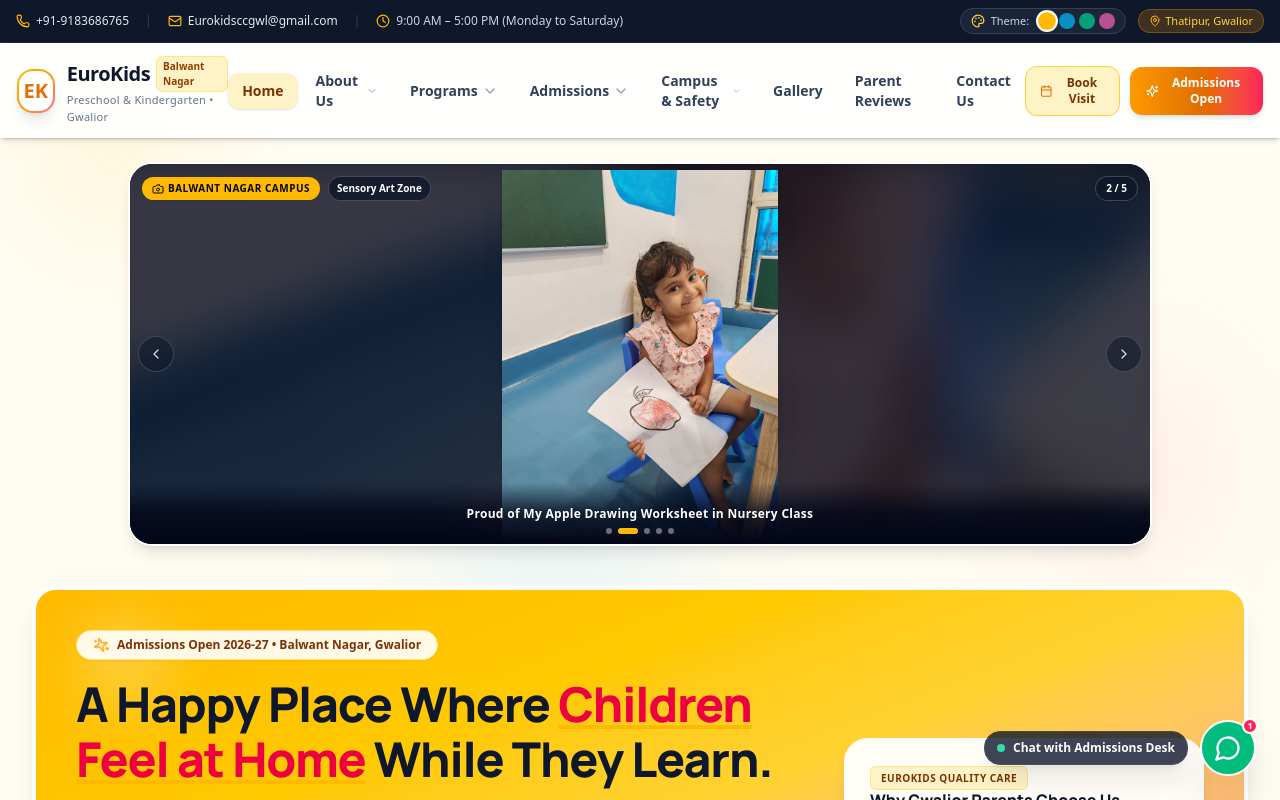
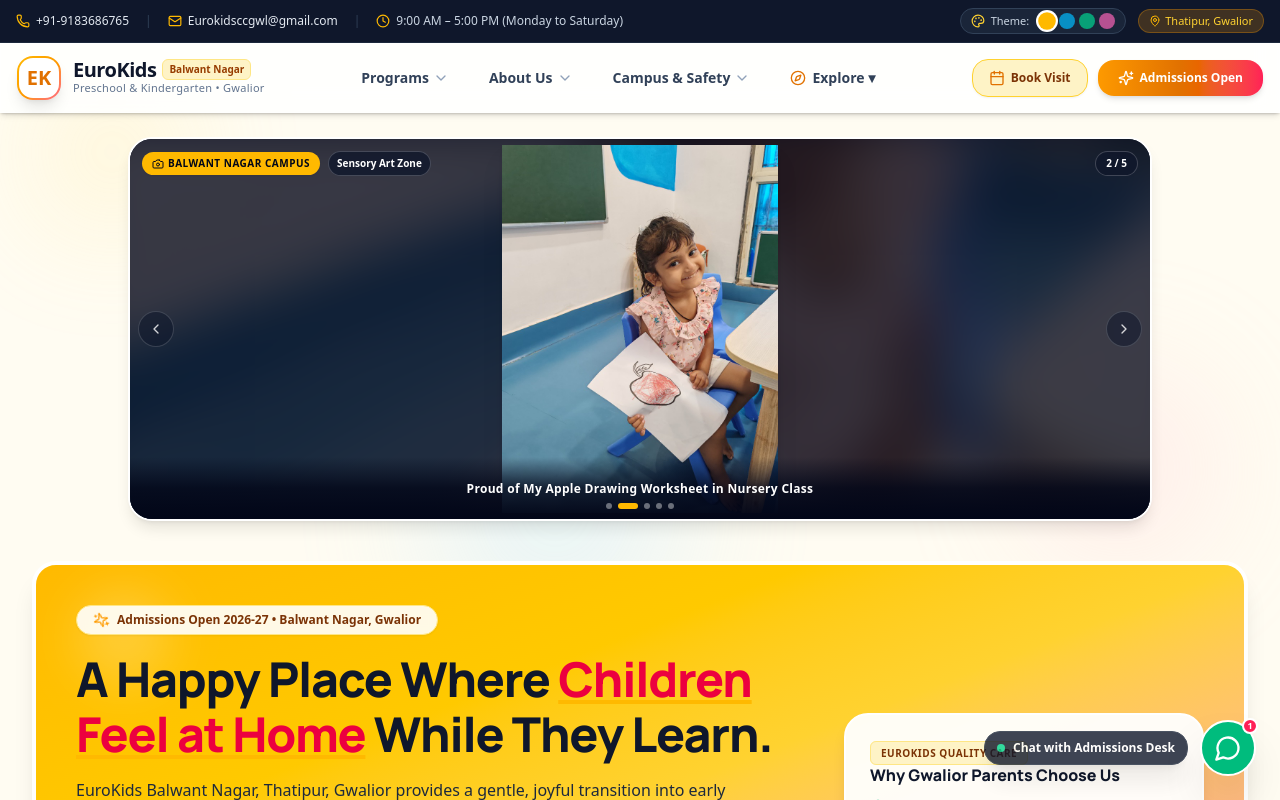
Before and after one commit to abhishekgaud7/Euro-Kids-Bn, a React (Vite) app: page / in a window 1280 px wide. Shown: the top 800 px of the page. Built offline with nearby package versions, Linux system fonts and the light colour scheme.

Commit message:
Streamline navbar layout by removing text clutter (Home, Admissions, Gallery, Reviews, Contact) into clean Explore dropdown

```diff
--- a/src/components/Header.tsx
+++ b/src/components/Header.tsx
@@ -24,7 +24,10 @@ import {
   Users,
   Sun,
   CheckCircle2,
-  Download
+  Download,
+  Image as ImageIcon,
+  MessageSquare,
+  PhoneCall
 } from 'lucide-react';
 import { useTheme } from '../contexts/ThemeContext';
 import { useData } from '../contexts/DataContext';
@@ -107,28 +110,6 @@ export const Header: React.FC<HeaderProps> = ({ activeTab, setActiveTab }) => {
     }
   ];
 
-  // Admissions Dropdown Items
-  const admissionsDropdownItems = [
-    {
-      title: '4-Step Admission Guide',
-      desc: 'Online enquiry, walkthrough, docs & seat confirmation.',
-      icon: FileText,
-      color: 'bg-sky-100 text-sky-700'
-    },
-    {
-      title: 'Prospectus Downloads',
-      desc: 'Download session 2026-27 brochure & medical form.',
-      icon: Download,
-      color: 'bg-amber-100 text-amber-700'
-    },
-    {
-      title: 'Frequently Asked Questions',
-      desc: 'Transparent fees, child security & meal policies.',
-      icon: CheckCircle2,
-      color: 'bg-purple-100 text-purple-700'
-    }
-  ];
-
   // Campus Dropdown Items
   const campusDropdownItems = [
     {
@@ -148,6 +129,42 @@ export const Header: React.FC<HeaderProps> = ({ activeTab, setActiveTab }) => {
       desc: '100% fenced campus with safe pick-up gates.',
       icon: ShieldCheck,
       color: 'bg-rose-100 text-rose-700'
+    }
+  ];
+
+  // Explore Quick Dropdown Items (Keeps Gallery, Parent Reviews, Admissions, & Contact available cleanly without cluttering navbar)
+  const exploreDropdownItems = [
+    {
+      title: 'Photo Gallery',
+      desc: 'Real photos of events, classrooms & playground.',
+      path: '/gallery',
+      id: 'gallery',
+      icon: ImageIcon,
+      color: 'bg-amber-100 text-amber-700'
+    },
+    {
+      title: 'Parent Reviews & Ratings',
+      desc: 'Read testimonials from Gwalior parents.',
+      path: '/feedbacks',
+      id: 'feedbacks',
+      icon: MessageSquare,
+      color: 'bg-emerald-100 text-emerald-700'
+    },
+    {
+      title: 'Admissions & Downloads',
+      desc: '4-step process, fees & prospectus download.',
+      path: '/admissions',
+      id: 'admissions',
+      icon: FileText,
+      color: 'bg-sky-100 text-sky-700'
+    },
+    {
+      title: 'Contact Us & Location',
+      desc: 'Get in touch with front desk in Thatipur.',
+      path: '/contact',
+      id: 'contact',
+      icon: PhoneCall,
+      color: 'bg-purple-100 text-purple-700'
     }
   ];
 
@@ -224,7 +241,7 @@ export const Header: React.FC<HeaderProps> = ({ activeTab, setActiveTab }) => {
       {/* Main Navbar */}
       <div className="glass-panel bg-white/90 border-b border-amber-100/60 shadow-md px-4 py-3">
         <div className="max-w-7xl mx-auto flex items-center justify-between">
-          {/* Standard Logo Link to Home */}
+          {/* Logo */}
           <Link
             to="/"
             onClick={() => handleNavClick('home')}
@@ -251,87 +268,8 @@ export const Header: React.FC<HeaderProps> = ({ activeTab, setActiveTab }) => {
             </div>
           </Link>
 
-          {/* Desktop Navigation Links */}
-          <nav className="hidden lg:flex items-center gap-1">
-            <Link
-              to="/"
-              onClick={() => handleNavClick('home')}
-              className={`px-3.5 py-2 rounded-xl text-sm font-semibold transition-all duration-200 ${
-                activeTab === 'home' || location.pathname === '/'
-                  ? 'bg-amber-100 text-amber-900 shadow-sm'
-                  : 'text-slate-700 hover:text-amber-600 hover:bg-amber-50/80'
-              }`}
-            >
-              Home
-            </Link>
-
-            {/* ABOUT US (HOVER MENU) */}
-            <div
-              className="relative"
-              onMouseEnter={() => setHoveredMenu('about')}
-              onMouseLeave={() => setHoveredMenu(null)}
-            >
-              <Link
-                to="/about"
-                onClick={() => handleNavClick('about')}
-                className={`flex items-center gap-1 px-3.5 py-2 rounded-xl text-sm font-semibold transition-all duration-200 ${
-                  activeTab === 'about' || location.pathname === '/about'
-                    ? 'bg-amber-100 text-amber-900 shadow-sm'
-                    : 'text-slate-700 hover:text-amber-600 hover:bg-amber-50/80'
-                }`}
-              >
-                <span>About Us</span>
-                <ChevronDown
-                  className={`w-4 h-4 transition-transform duration-300 ${
-                    hoveredMenu === 'about' ? 'rotate-180 text-amber-600' : 'text-slate-400'
-                  }`}
-                />
-              </Link>
-
-              <AnimatePresence>
-                {hoveredMenu === 'about' && (
-                  <motion.div
-                    initial={{ opacity: 0, y: 10, scale: 0.95 }}
-                    animate={{ opacity: 1, y: 0, scale: 1 }}
-                    exit={{ opacity: 0, y: 6, scale: 0.96 }}
-                    transition={{ duration: 0.2, ease: 'easeOut' }}
-                    className="absolute top-full left-0 mt-1 w-72 glass-dropdown rounded-2xl p-3 shadow-2xl z-50 border border-amber-100"
-                  >
-                    <div className="px-3 py-1.5 mb-1.5 border-b border-slate-100 flex items-center justify-between">
-                      <span className="text-[11px] font-bold uppercase tracking-wider text-slate-500">
-                        About Our Preschool
-                      </span>
-                      <Sparkles className="w-3.5 h-3.5 text-amber-500" />
-                    </div>
-
-                    <div className="space-y-1">
-                      {aboutDropdownItems.map((item, idx) => {
-                        const IconComp = item.icon;
-                        return (
-                          <Link
-                            key={idx}
-                            to="/about"
-                            onClick={() => handleNavClick('about')}
-                            className="group flex items-start gap-2.5 p-2 rounded-xl hover:bg-amber-50/80 transition-all"
-                          >
-                            <div className={`p-2 rounded-lg ${item.color} group-hover:scale-105 transition-transform`}>
-                              <IconComp className="w-4 h-4" />
-                            </div>
-                            <div>
-                              <h4 className="text-xs font-bold text-slate-900 group-hover:text-amber-600">
-                                {item.title}
-                              </h4>
-                              <p className="text-[10px] text-slate-500 line-clamp-1">{item.desc}</p>
-                            </div>
-                          </Link>
-                        );
-                      })}
-                    </div>
-                  </motion.div>
-                )}
-              </AnimatePresence>
-            </div>
-
+          {/* Clean Desktop Navigation Links (Uncluttered & Spacious) */}
+          <nav className="hidden lg:flex items-center gap-2">
             {/* PROGRAMS (HOVER MENU) */}
             <div
               className="relative"
@@ -341,9 +279,9 @@ export const Header: React.FC<HeaderProps> = ({ activeTab, setActiveTab }) => {
               <Link
                 to="/programs"
                 onClick={() => handleNavClick('programs')}
-                className={`flex items-center gap-1 px-3.5 py-2 rounded-xl text-sm font-semibold transition-all duration-200 ${
+                className={`flex items-center gap-1 px-4 py-2.5 rounded-2xl text-sm font-extrabold transition-all duration-200 ${
                   activeTab === 'programs' || location.pathname === '/programs'
-                    ? 'bg-amber-100 text-amber-900 shadow-sm'
+                    ? 'bg-amber-100 text-amber-900 shadow-xs'
                     : 'text-slate-700 hover:text-amber-600 hover:bg-amber-50/80'
                 }`}
               >
@@ -406,53 +344,53 @@ export const Header: React.FC<HeaderProps> = ({ activeTab, setActiveTab }) => {
               </AnimatePresence>
             </div>
 
-            {/* ADMISSIONS (HOVER MENU) */}
+            {/* ABOUT US (HOVER MENU) */}
             <div
               className="relative"
-              onMouseEnter={() => setHoveredMenu('admissions')}
+              onMouseEnter={() => setHoveredMenu('about')}
               onMouseLeave={() => setHoveredMenu(null)}
             >
               <Link
-                to="/admissions"
-                onClick={() => handleNavClick('admissions')}
-                className={`flex items-center gap-1 px-3.5 py-2 rounded-xl text-sm font-semibold transition-all duration-200 ${
-                  activeTab === 'admissions' || location.pathname === '/admissions'
-                    ? 'bg-amber-100 text-amber-900 shadow-sm'
+                to="/about"
+                onClick={() => handleNavClick('about')}
+                className={`flex items-center gap-1 px-4 py-2.5 rounded-2xl text-sm font-extrabold transition-all duration-200 ${
+                  activeTab === 'about' || location.pathname === '/about'
+                    ? 'bg-amber-100 text-amber-900 shadow-xs'
                     : 'text-slate-700 hover:text-amber-600 hover:bg-amber-50/80'
                 }`}
               >
-                <span>Admissions</span>
+                <span>About Us</span>
                 <ChevronDown
                   className={`w-4 h-4 transition-transform duration-300 ${
-                    hoveredMenu === 'admissions' ? 'rotate-180 text-amber-600' : 'text-slate-400'
+                    hoveredMenu === 'about' ? 'rotate-180 text-amber-600' : 'text-slate-400'
                   }`}
                 />
               </Link>
 
               <AnimatePresence>
-                {hoveredMenu === 'admissions' && (
+                {hoveredMenu === 'about' && (
                   <motion.div
                     initial={{ opacity: 0, y: 10, scale: 0.95 }}
                     animate={{ opacity: 1, y: 0, scale: 1 }}
                     exit={{ opacity: 0, y: 6, scale: 0.96 }}
                     transition={{ duration: 0.2, ease: 'easeOut' }}
-                    className="absolute top-full left-0 mt-1 w-80 glass-dropdown rounded-2xl p-3 shadow-2xl z-50 border border-amber-100"
+                    className="absolute top-full left-0 mt-1 w-72 glass-dropdown rounded-2xl p-3 shadow-2xl z-50 border border-amber-100"
                   >
                     <div className="px-3 py-1.5 mb-1.5 border-b border-slate-100 flex items-center justify-between">
                       <span className="text-[11px] font-bold uppercase tracking-wider text-slate-500">
-                        Admissions & Process
+                        About Our Preschool
                       </span>
-                      <Sparkles className="w-3.5 h-3.5 text-sky-500" />
+                      <Sparkles className="w-3.5 h-3.5 text-amber-500" />
                     </div>
 
                     <div className="space-y-1">
-                      {admissionsDropdownItems.map((item, idx) => {
+                      {aboutDropdownItems.map((item, idx) => {
                         const IconComp = item.icon;
                         return (
                           <Link
                             key={idx}
-                            to="/admissions"
-                            onClick={() => handleNavClick('admissions')}
+                            to="/about"
+                            onClick={() => handleNavClick('about')}
                             className="group flex items-start gap-2.5 p-2 rounded-xl hover:bg-amber-50/80 transition-all"
                           >
                             <div className={`p-2 rounded-lg ${item.color} group-hover:scale-105 transition-transform`}>
@@ -482,9 +420,9 @@ export const Header: React.FC<HeaderProps> = ({ activeTab, setActiveTab }) => {
               <Link
                 to="/campus"
                 onClick={() => handleNavClick('campus')}
-                className={`flex items-center gap-1 px-3.5 py-2 rounded-xl text-sm font-semibold transition-all duration-200 ${
+                className={`flex items-center gap-1 px-4 py-2.5 rounded-2xl text-sm font-extrabold transition-all duration-200 ${
                   activeTab === 'campus' || location.pathname === '/campus'
-                    ? 'bg-amber-100 text-amber-900 shadow-sm'
+                    ? 'bg-amber-100 text-amber-900 shadow-xs'
                     : 'text-slate-700 hover:text-amber-600 hover:bg-amber-50/80'
                 }`}
               >
@@ -503,7 +441,7 @@ export const Header: React.FC<HeaderProps> = ({ activeTab, setActiveTab }) => {
                     animate={{ opacity: 1, y: 0, scale: 1 }}
                     exit={{ opacity: 0, y: 6, scale: 0.96 }}
                     transition={{ duration: 0.2, ease: 'easeOut' }}
-                    className="absolute top-full right-0 mt-1 w-80 glass-dropdown rounded-2xl p-3 shadow-2xl z-50 border border-amber-100"
+                    className="absolute top-full left-0 mt-1 w-80 glass-dropdown rounded-2xl p-3 shadow-2xl z-50 border border-amber-100"
                   >
                     <div className="px-3 py-1.5 mb-1.5 border-b border-slate-100 flex items-center justify-between">
                       <span className="text-[11px] font-bold uppercase tracking-wider text-slate-500">
@@ -540,48 +478,73 @@ export const Header: React.FC<HeaderProps> = ({ activeTab, setActiveTab }) => {
               </AnimatePresence>
             </div>
 
-            <Link
-              to="/gallery"
-              onClick={() => handleNavClick('gallery')}
-              className={`px-3.5 py-2 rounded-xl text-sm font-semibold transition-all duration-200 ${
-                activeTab === 'gallery' || location.pathname === '/gallery'
-                  ? 'bg-amber-100 text-amber-900 shadow-sm'
-                  : 'text-slate-700 hover:text-amber-600 hover:bg-amber-50/80'
-              }`}
+            {/* EXPLORE MORE (HOVER DROPDOWN FOR GALLERY, REVIEWS, ADMISSIONS, CONTACT) */}
+            <div
+              className="relative"
+              onMouseEnter={() => setHoveredMenu('explore')}
+              onMouseLeave={() => setHoveredMenu(null)}
             >
-              Gallery
-            </Link>
+              <button
+                className={`flex items-center gap-1.5 px-4 py-2.5 rounded-2xl text-sm font-extrabold transition-all duration-200 ${
+                  hoveredMenu === 'explore' || ['/gallery', '/feedbacks', '/admissions', '/contact'].includes(location.pathname)
+                    ? 'bg-amber-100 text-amber-900 shadow-xs'
+                    : 'text-slate-700 hover:text-amber-600 hover:bg-amber-50/80'
+                }`}
+              >
+                <Compass className="w-4 h-4 text-amber-600" />
+                <span>Explore ▾</span>
+              </button>
 
-            <Link
-              to="/feedbacks"
-              onClick={() => handleNavClick('feedbacks')}
-              className={`px-3.5 py-2 rounded-xl text-sm font-semibold transition-all duration-200 ${
-                activeTab === 'feedbacks' || location.pathname === '/feedbacks'
-                  ? 'bg-amber-100 text-amber-900 shadow-sm'
-                  : 'text-slate-700 hover:text-amber-600 hover:bg-amber-50/80'
-              }`}
-            >
-              Parent Reviews
-            </Link>
+              <AnimatePresence>
+                {hoveredMenu === 'explore' && (
+                  <motion.div
+                    initial={{ opacity: 0, y: 10, scale: 0.95 }}
+                    animate={{ opacity: 1, y: 0, scale: 1 }}
+                    exit={{ opacity: 0, y: 6, scale: 0.96 }}
+                    transition={{ duration: 0.2, ease: 'easeOut' }}
+                    className="absolute top-full right-0 mt-1 w-80 glass-dropdown rounded-2xl p-3 shadow-2xl z-50 border border-amber-100"
+                  >
+                    <div className="px-3 py-1.5 mb-1.5 border-b border-slate-100 flex items-center justify-between">
+                      <span className="text-[11px] font-bold uppercase tracking-wider text-slate-500">
+                        Explore Preschool Features
+                      </span>
+                      <Sparkles className="w-3.5 h-3.5 text-amber-500" />
+                    </div>
 
-            <Link
-              to="/contact"
-              onClick={() => handleNavClick('contact')}
-              className={`px-3.5 py-2 rounded-xl text-sm font-semibold transition-all duration-200 ${
-                activeTab === 'contact' || location.pathname === '/contact'
-                  ? 'bg-amber-100 text-amber-900 shadow-sm'
-                  : 'text-slate-700 hover:text-amber-600 hover:bg-amber-50/80'
-              }`}
-            >
-              Contact Us
-            </Link>
+                    <div className="space-y-1">
+                      {exploreDropdownItems.map((item) => {
+                        const IconComp = item.icon;
+                        return (
+                          <Link
+                            key={item.id}
+                            to={item.path}
+                            onClick={() => handleNavClick(item.id)}
+                            className="group flex items-start gap-2.5 p-2 rounded-xl hover:bg-amber-50/80 transition-all"
+                          >
+                            <div className={`p-2 rounded-lg ${item.color} group-hover:scale-105 transition-transform`}>
+                              <IconComp className="w-4 h-4" />
+                            </div>
+                            <div>
+                              <h4 className="text-xs font-bold text-slate-900 group-hover:text-amber-600">
+                                {item.title}
+                              </h4>
+                              <p className="text-[10px] text-slate-500 line-clamp-1">{item.desc}</p>
+                            </div>
+                          </Link>
+                        );
+                      })}
+                    </div>
+                  </motion.div>
+                )}
+              </AnimatePresence>
+            </div>
           </nav>
 
           {/* Action CTAs */}
           <div className="hidden sm:flex items-center gap-2.5">
             <button
               onClick={openBookVisit}
-              className="flex items-center gap-1.5 px-3.5 py-2 rounded-xl text-xs font-bold text-amber-900 bg-amber-100 hover:bg-amber-200 border border-amber-300 transition-all hover:scale-105 active:scale-95 shadow-xs"
+              className="flex items-center gap-1.5 px-4 py-2.5 rounded-2xl text-xs font-extrabold text-amber-900 bg-amber-100 hover:bg-amber-200 border border-amber-300 transition-all hover:scale-105 active:scale-95 shadow-xs"
             >
               <Calendar className="w-4 h-4 text-amber-600" />
               <span>Book Visit</span>
@@ -589,7 +552,7 @@ export const Header: React.FC<HeaderProps> = ({ activeTab, setActiveTab }) => {
 
             <button
               onClick={openEnquiryDrawer}
-              className="flex items-center gap-1.5 px-4 py-2 rounded-xl text-xs font-bold text-white bg-gradient-to-r from-amber-500 via-amber-600 to-rose-500 hover:from-amber-600 hover:to-rose-600 shadow-md hover:shadow-lg transition-all hover:scale-105 active:scale-95"
+              className="flex items-center gap-1.5 px-5 py-2.5 rounded-2xl text-xs font-black text-white bg-gradient-to-r from-amber-500 via-amber-600 to-rose-500 hover:from-amber-600 hover:to-rose-600 shadow-md hover:shadow-lg transition-all hover:scale-105 active:scale-95"
             >
               <Sparkles className="w-4 h-4" />
               <span>Admissions Open</span>
@@ -625,6 +588,13 @@ export const Header: React.FC<HeaderProps> = ({ activeTab, setActiveTab }) => {
                 Home
               </Link>
               <Link
+                to="/programs"
+                onClick={() => handleNavClick('programs')}
+                className="block px-4 py-2 rounded-xl text-sm font-bold text-slate-700 hover:bg-amber-50"
+              >
+                Programs
+              </Link>
+              <Link
                 to="/about"
                 onClick={() => handleNavClick('about')}
                 className="block px-4 py-2 rounded-xl text-sm font-bold text-slate-700 hover:bg-amber-50"
@@ -632,11 +602,11 @@ export const Header: React.FC<HeaderProps> = ({ activeTab, setActiveTab }) => {
                 About Us
               </Link>
               <Link
-                to="/programs"
-                onClick={() => handleNavClick('programs')}
+                to="/campus"
+                onClick={() => handleNavClick('campus')}
                 className="block px-4 py-2 rounded-xl text-sm font-bold text-slate-700 hover:bg-amber-50"
               >
-                Programs
+                Campus & Bus Routes
               </Link>
               <Link
                 to="/admissions"
@@ -644,13 +614,6 @@ export const Header: React.FC<HeaderProps> = ({ activeTab, setActiveTab }) => {
                 className="block px-4 py-2 rounded-xl text-sm font-bold text-slate-700 hover:bg-amber-50"
               >
                 Admissions & Downloads
-              </Link>
-              <Link
-                to="/campus"
-                onClick={() => handleNavClick('campus')}
-                className="block px-4 py-2 rounded-xl text-sm font-bold text-slate-700 hover:bg-amber-50"
-              >
-                Campus & Bus Routes
               </Link>
               <Link
                 to="/gallery"
```
